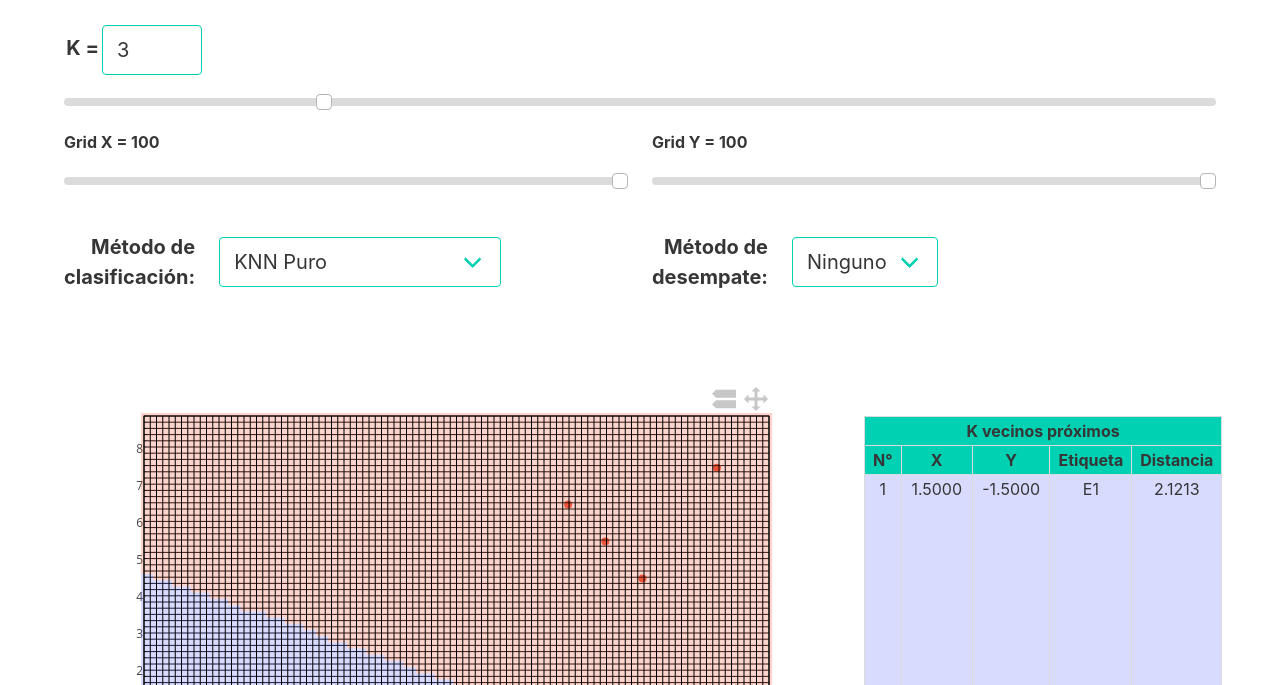
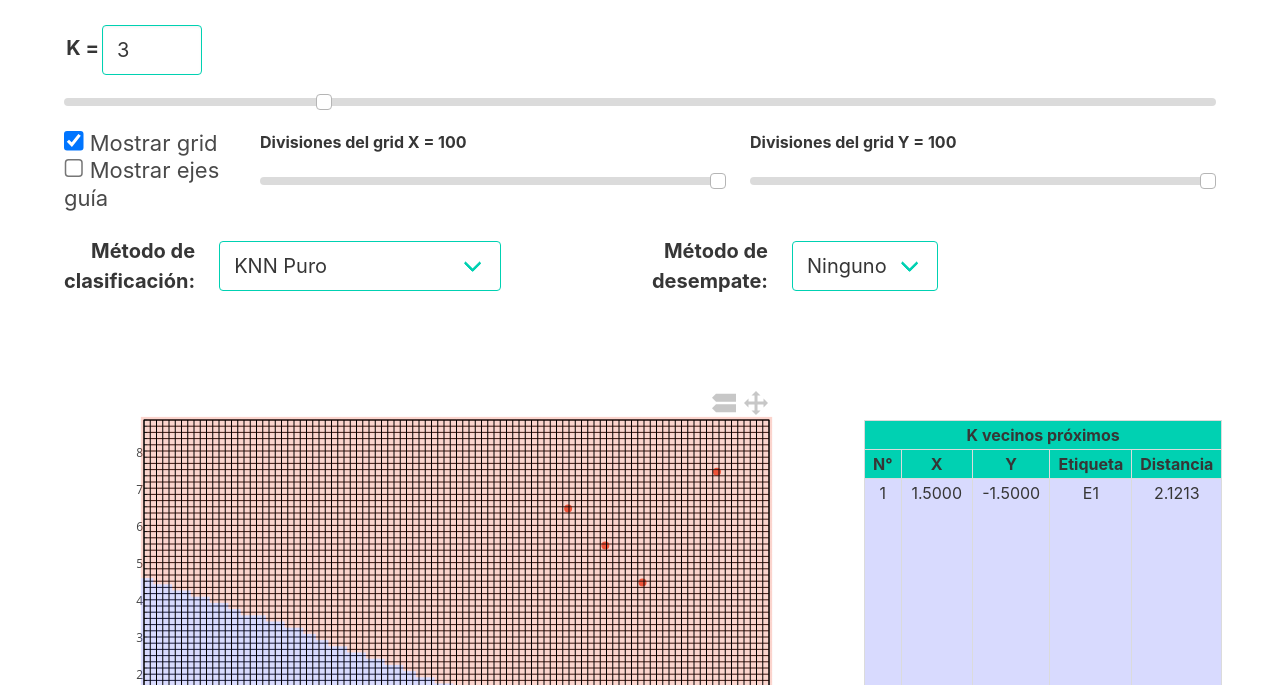
Before and after one commit to ianvaernet/IA-TPI, a plain HTML site: page index.html in a window 1280 px wide. Shown: the part 107-792 px from the top of the page. Drawn offline with nearby package versions, Linux system fonts and the light colour scheme.

Commit message:
toggle grids added

```diff
--- a/canvas.js
+++ b/canvas.js
@@ -3,6 +3,7 @@ const canvasId = 'canvas';
 class Canvas {
   constructor(main, plot, labels) {
     this.canvas = document.getElementById(canvasId);
+    this.showGrid = document.getElementById('show-grid');
     this.main = main;
     this.plot = plot;
     this.labels = labels;
@@ -59,13 +60,13 @@ class Canvas {
           lastFrame = now;
           await new Promise((res) => setTimeout(res, 0));
         }
-        if (drawY) {
+        if (drawY && this.showGrid.checked) {
           this.drawLine(ctx, left, top + yi, left + width, top + yi);
         }
       }
 
       drawY = false;
-      this.drawLine(ctx, left + xi, top, left + xi, top + height);
+      if (this.showGrid.checked) this.drawLine(ctx, left + xi, top, left + xi, top + height);
     }
 
     ctx.strokeRect(left, top, width, height);
--- a/css/main.css
+++ b/css/main.css
@@ -6,6 +6,14 @@
 
 .inline {
   display: inline-flex;
+}
+
+.font-18 {
+  font-size: 22;
+}
+
+.zoom15 {
+  zoom: 1.5;
 }
 
 #knn-table {
--- a/events.js
+++ b/events.js
@@ -19,6 +19,10 @@ class Events {
     document
       .getElementById('select-tie-breaker-method')
       .addEventListener('change', () => this.main.updateClassificationMethod());
+    document
+      .getElementById('show-grid')
+      .addEventListener('change', () => this.canvas.updateCanvas(...this.canvas.lastData));
+    document.getElementById('show-axis').addEventListener('change', () => this.plot.toggleAxisGrid());
   }
 
   onMouseDown(evt) {
--- a/grid.js
+++ b/grid.js
@@ -1,11 +1,15 @@
-const gridXId = "grid-x-slider";
-const gridYId = "grid-y-slider";
-const labelXId = "grid-x-label";
-const labelYId = "grid-y-label";
+const gridXId = 'grid-x-slider';
+const gridYId = 'grid-y-slider';
+const labelXId = 'grid-x-label';
+const labelYId = 'grid-y-label';
 class Grid {
   constructor(canvas) {
     this.canvas = canvas;
-    this.sliderX = new Input("Grid X", gridXId, labelXId, () => this.canvas.updateGrid(this.sliderX.value, this.sliderY.value));
-    this.sliderY = new Input("Grid Y", gridYId, labelYId, () => this.canvas.updateGrid(this.sliderX.value, this.sliderY.value));
+    this.sliderX = new Input('Divisiones del grid X', gridXId, labelXId, () =>
+      this.canvas.updateGrid(this.sliderX.value, this.sliderY.value)
+    );
+    this.sliderY = new Input('Divisiones del grid Y', gridYId, labelYId, () =>
+      this.canvas.updateGrid(this.sliderX.value, this.sliderY.value)
+    );
   }
 }
--- a/index.html
+++ b/index.html
@@ -36,13 +36,7 @@
           </div>
           <div class="field-body">
             <div class="field is-narrow">
-              <input
-                id="k-input"
-                class="input is-primary is-medium"
-                type="number"
-                value="3"
-                min="1"
-              />
+              <input id="k-input" class="input is-primary is-medium" type="number" value="3" min="1" />
             </div>
           </div>
         </div>
@@ -63,8 +57,18 @@
       </div>
 
       <div class="columns">
+        <div class="column is-2">
+          <label class="checkbox font-18">
+            <input type="checkbox" class="zoom15" id="show-grid" checked />
+            Mostrar grid
+          </label>
+          <label class="checkbox font-18">
+            <input type="checkbox" class="zoom15" id="show-axis" />
+            Mostrar ejes guía
+          </label>
+        </div>
         <div class="field column mb-0" step="1" min="10" max="100">
-          <label id="grid-x-label" class="label">Grid X = 100</label>
+          <label id="grid-x-label" class="label">Divisiones del grid X = 100</label>
           <div class="control">
             <input
               id="grid-x-slider"
@@ -78,7 +82,7 @@
           </div>
         </div>
         <div class="field column" step="1" min="10" max="100">
-          <label id="grid-y-label" class="label">Grid Y = 100</label>
+          <label id="grid-y-label" class="label">Divisiones del grid Y = 100</label>
           <div class="control">
             <input
               id="grid-y-slider"
--- a/plot.js
+++ b/plot.js
@@ -143,4 +143,10 @@ class Plot {
       this.knnTable.updateTable([]);
     }
   }
+
+  toggleAxisGrid() {
+    this.layout.xaxis.showgrid = !this.layout.xaxis.showgrid;
+    this.layout.yaxis.showgrid = !this.layout.yaxis.showgrid;
+    Plotly.react(this.chart, this.plotedTrainingData, this.layout, plotlyOptions);
+  }
 }
```
